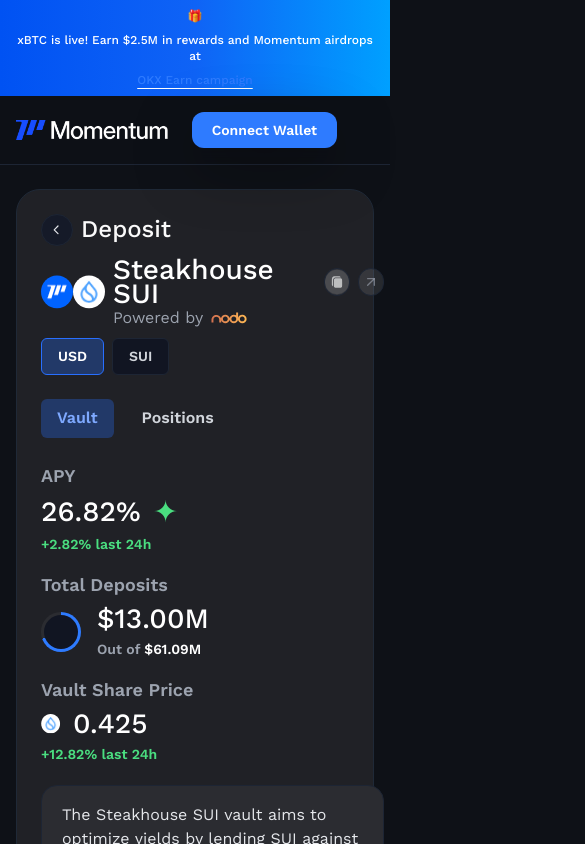
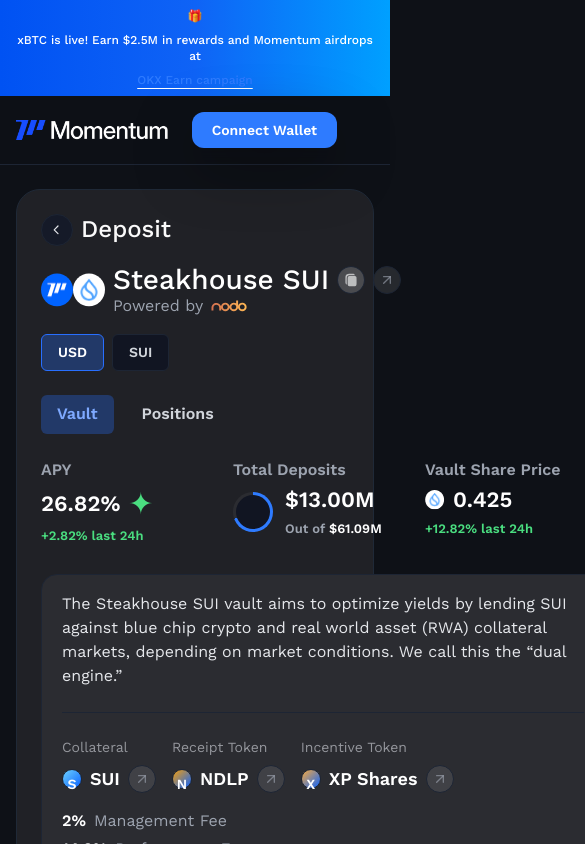
Before and after one commit to truthseeking2201/final-B2B-vault-detail-page, a React (Vite) app: page / in a window 390 px wide. Shown: the top 844 px of the page, 585 px wide, since content can reach past the window. Built offline with nearby package versions, Linux system fonts and the light colour scheme.

Commit message:
chore: compact hero stats on mobile

```diff
--- a/src/App.jsx
+++ b/src/App.jsx
@@ -431,7 +431,8 @@
 function VaultHero() {
   return (
     <div className="space-y-5">
-      <div className="grid gap-4 sm:grid-cols-3">
+      <div className="flex gap-3 overflow-x-auto pb-2 snap-x snap-mandatory sm:grid sm:grid-cols-3 sm:gap-4 sm:overflow-visible sm:pb-0">
+        <div className="min-w-[180px] snap-start sm:min-w-0">
           <StatBlock
             label="APY"
             value="26.82%"
@@ -439,10 +440,14 @@
             positive
             icon={<SparkIcon />}
           />
+        </div>
+        <div className="min-w-[180px] snap-start sm:min-w-0">
           <StatBlock
             label="Total Deposits"
             renderContent={<TotalDepositsBlock />}
           />
+        </div>
+        <div className="min-w-[180px] snap-start sm:min-w-0">
           <StatBlock
             label="Vault Share Price"
             value="0.425"
@@ -450,6 +455,7 @@
             positive
             prefix={<PriceIcon />}
           />
+        </div>
       </div>
 
       <div className="flex w-full flex-col items-start self-stretch gap-6 rounded-[16px] border border-border bg-[#2B2C31] px-5 py-[17px] text-sm text-gray-100">
@@ -510,20 +516,20 @@
 function StatBlock({ label, value, helper, positive, icon, prefix, renderContent }) {
   return (
     <div className="flex flex-col gap-1">
-      <p className="text-lg text-gray-400 font-semibold">{label}</p>
+      <p className="text-base sm:text-lg text-gray-400 font-semibold">{label}</p>
       {renderContent ? (
         renderContent
       ) : (
         <>
-          <div className="flex items-center gap-3">
+          <div className="flex items-center gap-2 sm:gap-3">
             {prefix}
-            <span className="flex w-[100px] h-8 flex-col justify-center text-white text-[28px] font-medium leading-[140%]">
+            <span className="flex flex-col justify-center text-white text-[22px] sm:text-[28px] font-semibold leading-[130%]">
               {value}
             </span>
             {icon && <span className="text-3xl">{icon}</span>}
           </div>
           <p
-            className={`text-[14px] font-semibold ${
+            className={`text-[13px] sm:text-[14px] font-semibold ${
               positive ? 'text-green-400' : 'text-gray-400'
             }`}
           >
@@ -537,13 +543,13 @@
 
 function TotalDepositsBlock() {
   return (
-    <div className="flex items-center gap-4">
+    <div className="flex items-center gap-3 sm:gap-4">
       <RingGaugeLarge />
       <div className="flex flex-col gap-1">
-        <span className="flex w-[100px] h-8 flex-col justify-center text-white text-[28px] font-medium leading-[140%]">
+        <span className="flex flex-col justify-center text-white text-[22px] sm:text-[28px] font-semibold leading-[130%]">
           $13.00M
         </span>
-        <span className="text-[14px] font-semibold text-gray-400">
+        <span className="text-[13px] sm:text-[14px] font-semibold text-gray-400">
           Out of <span className="text-white">$61.09M</span>
         </span>
       </div>
```
Lines whose indentation alone changed are shown as unchanged.
